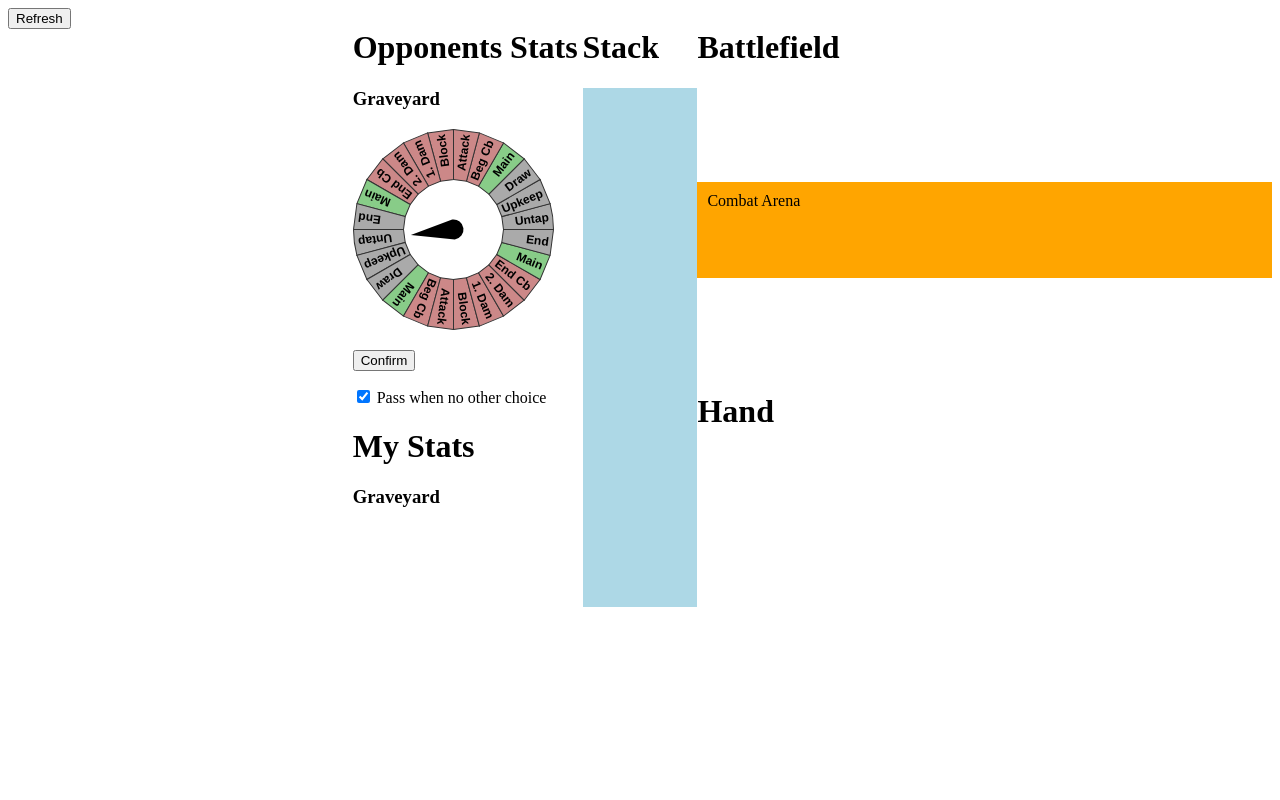
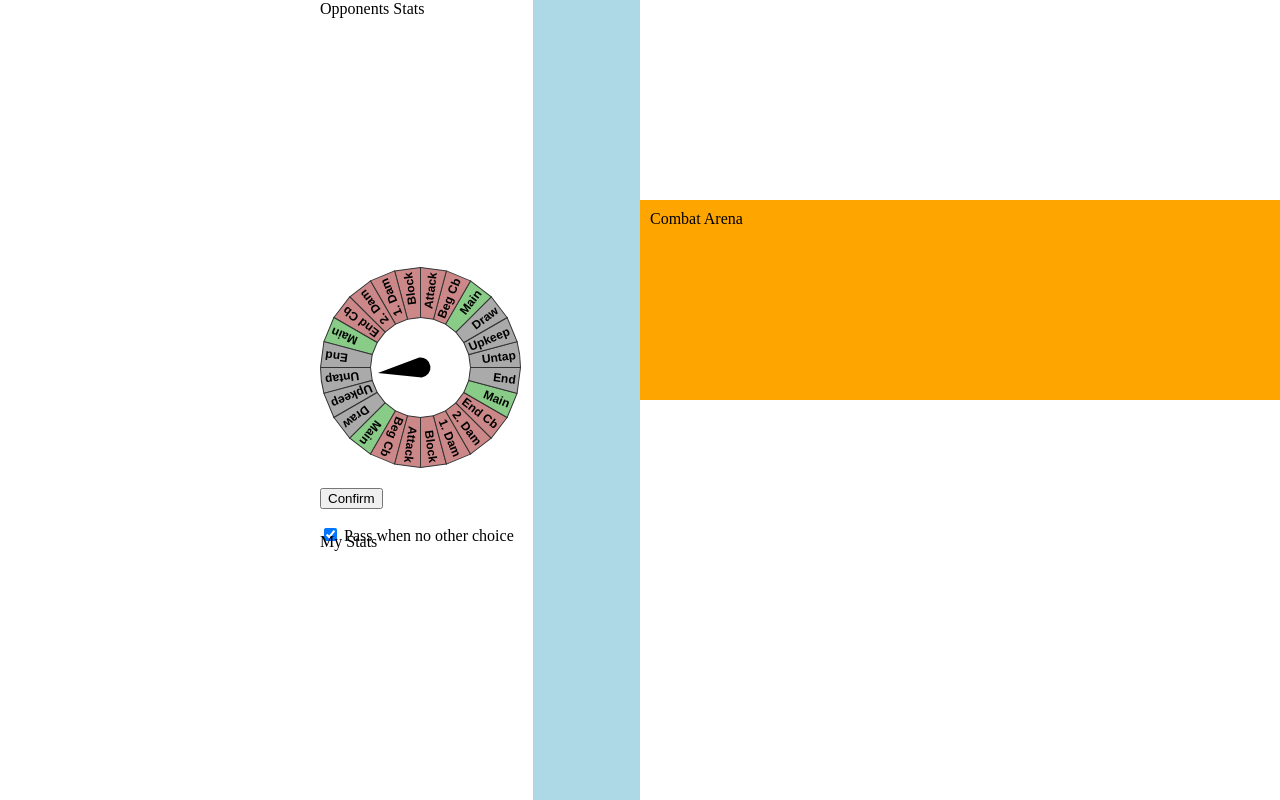
Before and after one commit to leovt/bote, a Flask app: template app/templates/game.html in a window 1280 px wide. Run offline with Flask 2, Linux system fonts and the light colour scheme; the template is opened without the code that fills it, so the values that code supplies are empty.

Commit message:
using a more stable grid layout

```diff
--- a/app/templates/game.html
+++ b/app/templates/game.html
@@ -3,23 +3,23 @@
 <head>
   <link href="{{ url_for('static', filename='game.css') }}" rel="stylesheet">
 </head>
-<body style="display:flex">
-  <div id="left-column" style="flex:30%">
+<body>
+  <div id="logarea">
     <ul id="log" style="overflow:scroll; height:300px;"></ul>
     <button onclick="log_refresh()">Refresh</button>
     <div id="answer" style="display: none;">
       <div id="choices"></div>
       <button onclick="send_answer()">Answer</button>
     </div>
+  </div>
   <img id="cardview"></img>
-  </div>
-  <div style="flex:20%">
-    <h1>Opponents Stats</h1>
+  <div id="op-stats">
+    Opponents Stats
     <p id="op-life"></p>
     <p id="op-energy"></p>
     <div id="op-hand"></div>
-    <h3>Graveyard</h3>
     <div id="op-graveyard" class="graveyard"></div>
+  </div>
   <div id="stepconfirm">
     {% include 'steps.svg' %}
     <p><button id="confirm">Confirm</button></p>
@@ -28,24 +28,17 @@
       <label for="autopass">Pass when no other choice</label>
     </p>
   </div>
-    <h1>My Stats</h1>
+  <div id="my-stats">
+    My Stats
     <p id="my-life"></p>
     <p id="my-energy"></p>
-    <h3>Graveyard</h3>
     <div id="my-graveyard" class="graveyard"></div>
   </div>
-  <div style="flex:10%">
-    <h1>Stack</h1>
   <div id="stack"></div>
-  </div>
-  <div id="right">
-    <h1>Battlefield</h1>
   <div id="bf-theirs"></div>
   <div id="combat">Combat Arena</div>
   <div id="bf-mine"></div>
-    <h1>Hand</h1>
   <div id="hand"></div>
-  </div>
 </body>
 <script src="{{ url_for('static', filename='game.js') }}"></script>
 <script>
--- a/client/game.css
+++ b/client/game.css
@@ -1,24 +1,75 @@
+body {
+  display: grid;
+  grid-template-columns: 3fr 2fr 1fr 6fr;
+  grid-template-rows: repeat(12, 1fr);
+  justify-items: stretch;
+  align-items: stretch;
+}
+html, body {
+  width: 100%;
+  height: 100%;
+  padding: 0;
+  margin: 0;
+}
+
+#logarea {
+  display: none;
+}
+
+#cardview {
+  grid-column: 1;
+  grid-row: 1 / span 12;
+  align-self: center;
+  margin:10px;
+}
+
+#op-stats {
+  grid-column: 2;
+  grid-row: 1 / span 4;
+}
+
+#stepconfirm {
+  grid-column: 2;
+  grid-row: 5 / span 4;
+}
+
+#my-stats {
+  grid-column: 2;
+  grid-row: 9 / span 4;
+}
+
+#stack {
+  grid-column: 3;
+  grid-row: 1 / span 12;
+}
+
 #bf-theirs {
-  transform: rotate(180deg);
-  flex: 25%;
+  grid-column: 4;
+  grid-row: 1 / span 3;
+}
+
+#combat {
+  grid-column: 4;
+  grid-row: 4 / span 3;
 }
 
 #bf-mine {
-  flex: 25%;
+  grid-column: 4;
+  grid-row: 7 / span 3;
 }
 
-#right {
-  flex: 50%;
-  display: flex;
-  flex-direction: column;
+#hand {
+  grid-column: 4;
+  grid-row: 10 / span 3;
+}
+
+
+#bf-theirs {
+  transform: rotate(180deg);
 }
 
 .card.tap {
   transform: rotate(90deg);
-}
-
-#log {
-  display:none;
 }
 
 .card {
@@ -32,14 +83,9 @@
   margin: 2px;
 }
 
-#hand {
-  flex: 20%;
-}
-
 #combat {
   background: orange;
   padding: 10px;
-  flex: 20%
 }
 
 #combat.opponent-attacking {
```
Lines whose indentation alone changed are shown as unchanged.
